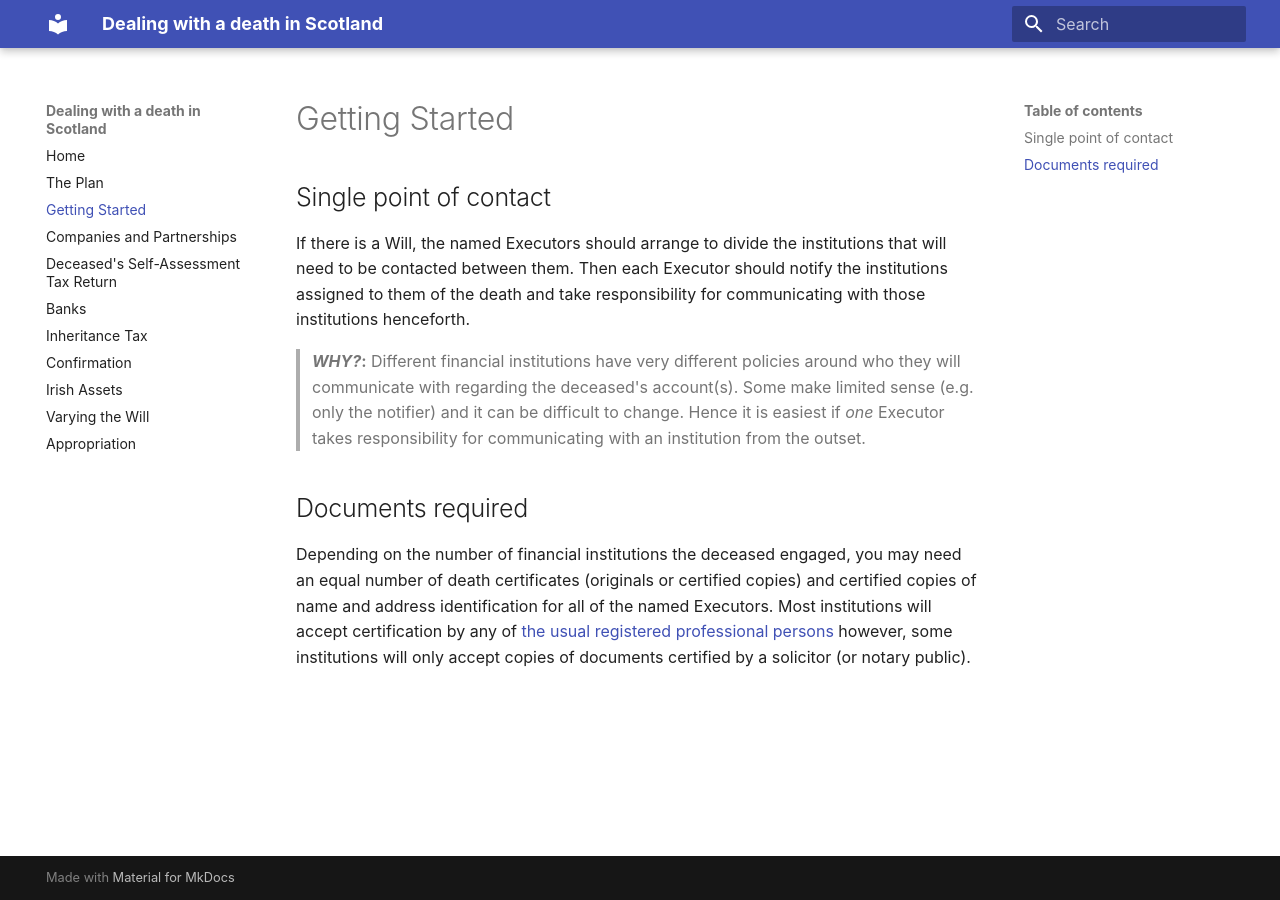
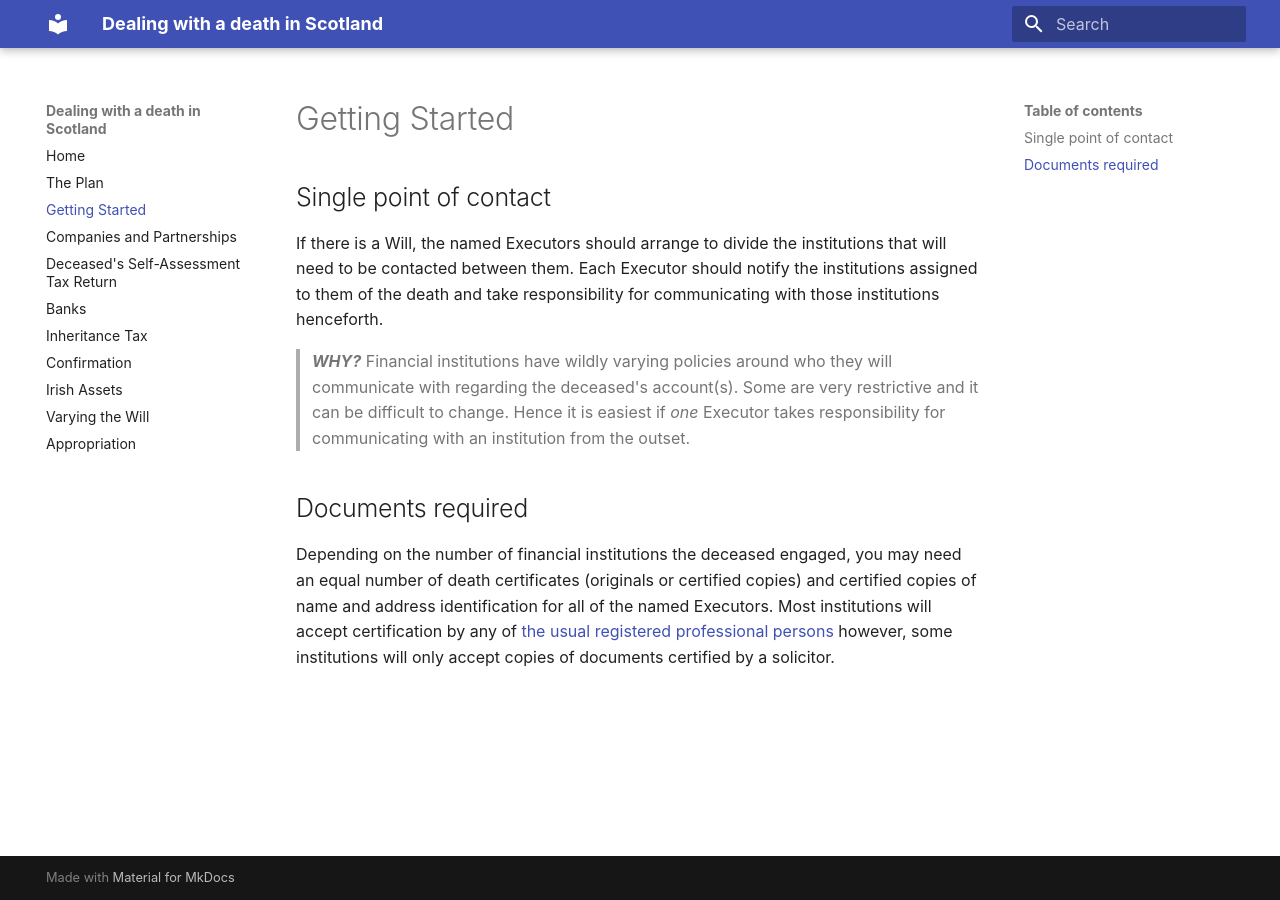
Before and after one commit to partcake/dealing-with-a-death-in-scotland, an MkDocs documentation site: the page built from docs/basics.md, in a window 1280 px wide. Built offline with MkDocs 1.6.1 and Material for MkDocs 9.7.7, drawn with Linux system fonts in a browser that asks for light colours.

Commit message:
minor edits for readability

```diff
--- a/docs/basics.md
+++ b/docs/basics.md
@@ -3,15 +3,15 @@
 ## Single point of contact
 
 If there is a Will, the named Executors should arrange to divide the
-institutions that will need to be contacted between them. Then each Executor
+institutions that will need to be contacted between them. Each Executor
 should notify the institutions assigned to them of the death and take
 responsibility for communicating with those institutions henceforth.
 
-> **_WHY?_:** Different financial institutions have very different policies
+> **_WHY?_** Financial institutions have wildly varying policies
 around who they will communicate with regarding the deceased's account(s). Some
-make limited sense (e.g. only the notifier) and it can be difficult to change.
-Hence it is easiest if *one* Executor takes responsibility for communicating
-with an institution from the outset.
+are very restrictive and it can be difficult to change. Hence it is easiest if
+*one* Executor takes responsibility for communicating with an institution from
+the outset.
 
 ## Documents required
 
@@ -21,4 +21,4 @@ certified copies of name and address identification for all of the named
 Executors. Most institutions will accept certification by any of
 [the usual registered professional persons](https://www.gov.uk/certifying-a-document)
 however, some institutions will only accept copies of documents certified by a
-solicitor (or notary public).
+solicitor.
```
